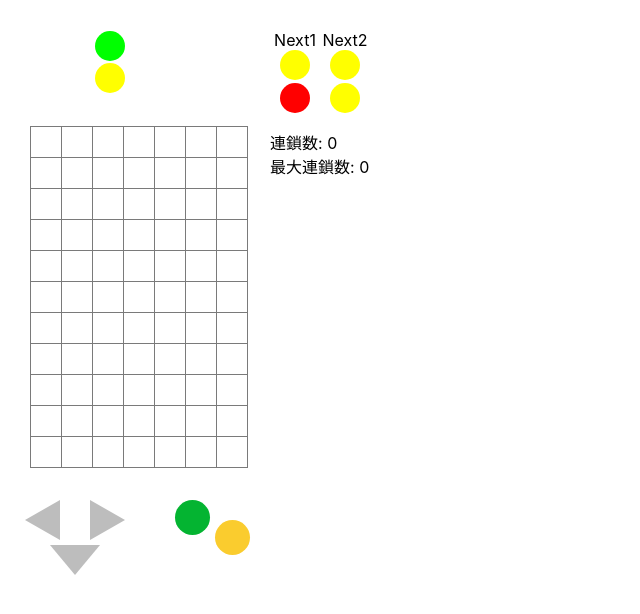
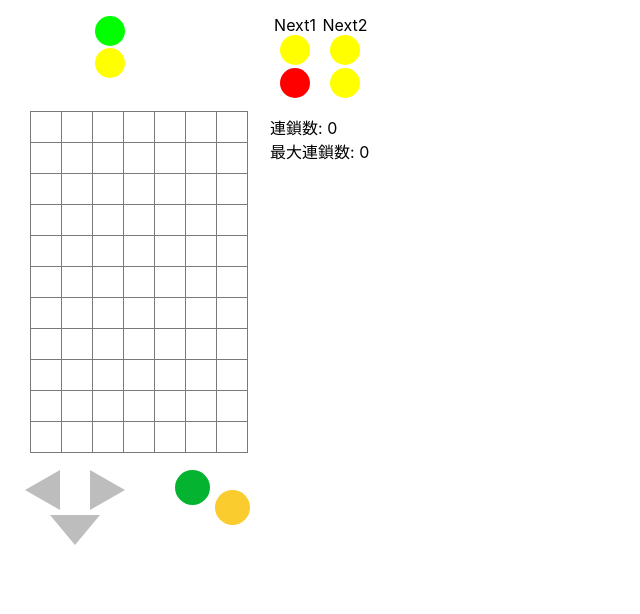
Before and after one commit to yuyasat/poject-react, a React (Create React App) app: page / in a window 1280 px wide. Shown: the top 614 px of the page, without its empty margins (0-640 px from the left). Built offline with nearby package versions, Linux system fonts and the light colour scheme.

Commit message:
fix tiny style

```diff
--- a/src/components/Field.scss
+++ b/src/components/Field.scss
@@ -1,8 +1,8 @@
 .FieldWrap {
   margin-left: 30px;
-  margin-top: 30px;
+  margin-top: 15px;
   width: 420px;
-  min-height: 470px;
+  min-height: 455px;
   display: block;
   clear: both;
   content: '';
```
